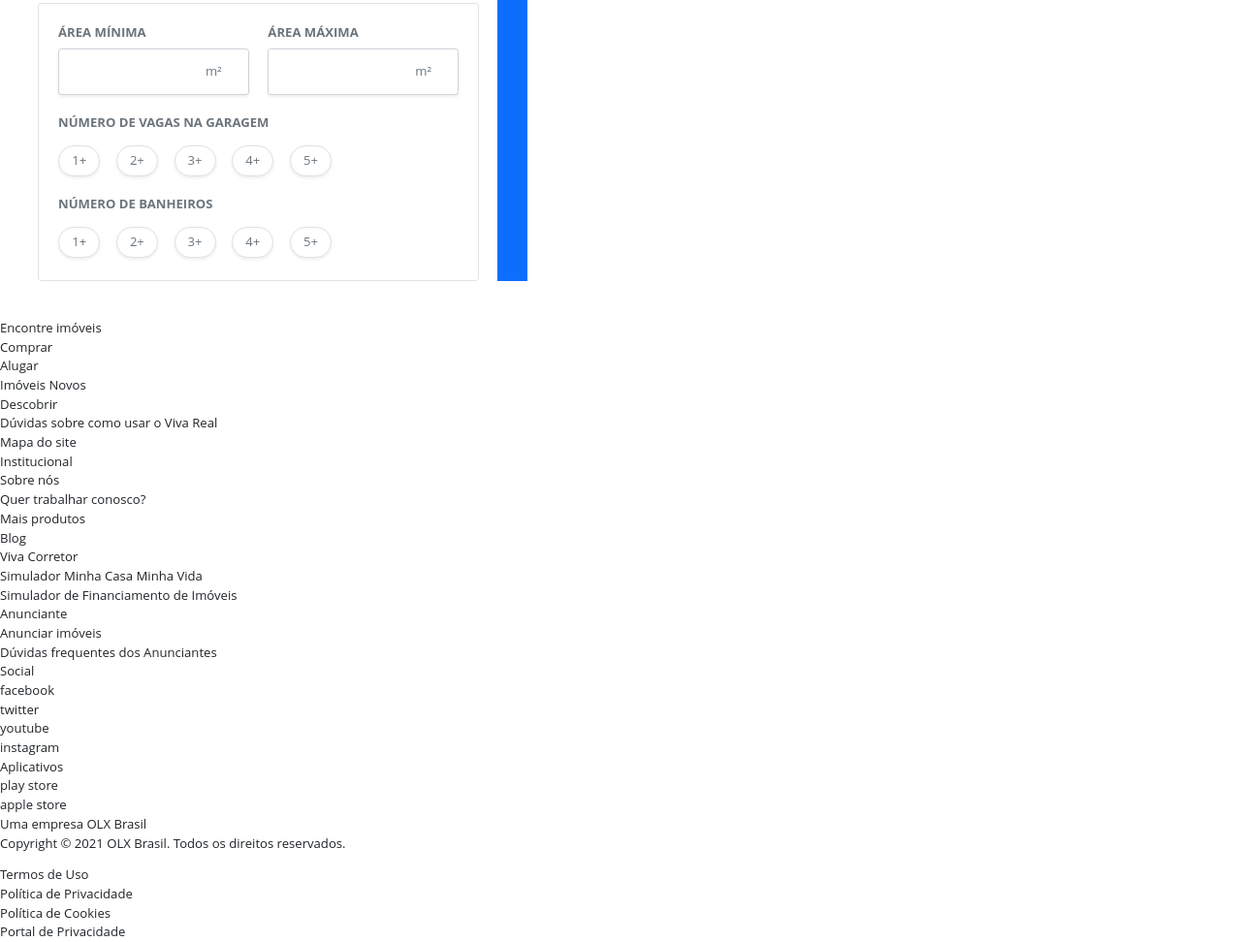
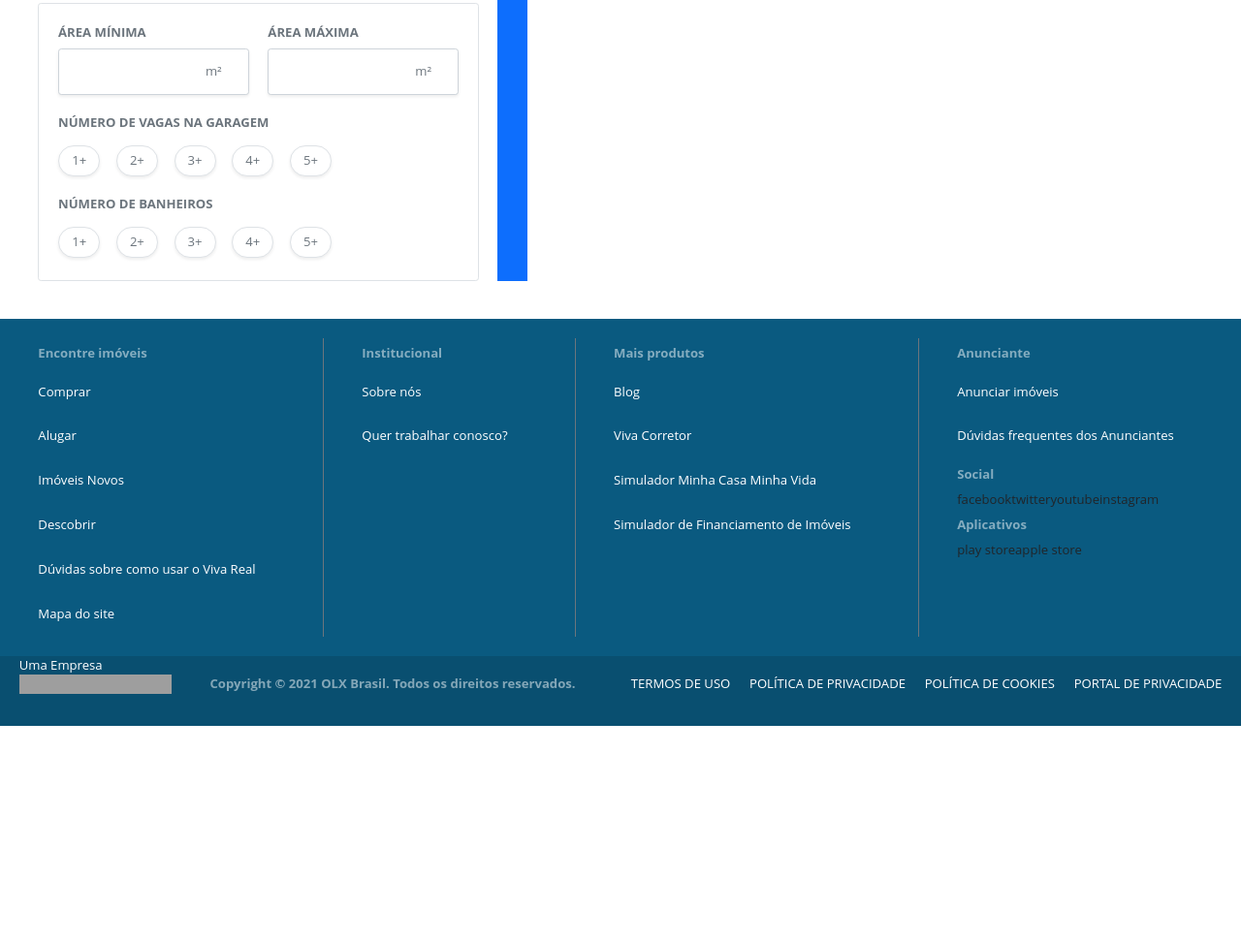
Before and after one commit to israelcena/VivaRealClone, a plain HTML site: page src/index.html in a window 1280 px wide. Shown: the part 618-1590 px from the top of the page at 97% size. After the commit the page ends 1367 px from the top, so only its background shows below. Drawn offline with nearby package versions, Linux system fonts and the light colour scheme; no server answers; grey boxes are pictures that could not be loaded.

Commit message:
include footer

```diff
--- a/src/index.html
+++ b/src/index.html
@@ -490,28 +490,46 @@
 			</section>
 		</main>
 		<footer class="site-footer js-site-footer">
-			<div class="site-footer__container">
-				<div class="site-footer__section--pages">
-					<span class="section__title">Encontre imóveis</span>
+			<div
+				class="
+					site-footer__container
+					d-flex
+					justify-content-between
+					bg-footer
+					py-4
+				"
+			>
+				<div
+					class="
+						site-footer__section--pages
+						border-end border-secondary
+						flex-fill
+						px-5
+					"
+				>
+					<span
+						class="section__title text-white-50 d-inline-block py-2 fw-bolder"
+						>Encontre imóveis</span
+					>
 
 					<ul class="site-footer__menu">
-						<li class="menu__item">
+						<li class="menu__item text-white py-3 text-white">
 							<a href="/venda/" class="js-track">Comprar</a>
 						</li>
 
-						<li class="menu__item">
+						<li class="menu__item text-white py-3">
 							<a href="/aluguel/" class="js-track">Alugar</a>
 						</li>
 
-						<li class="menu__item">
+						<li class="menu__item text-white py-3">
 							<a href="/imoveis-lancamento/" class="js-track">Imóveis Novos</a>
 						</li>
 
-						<li class="menu__item">
+						<li class="menu__item text-white py-3">
 							<a href="/descobrir/" class="js-track">Descobrir</a>
 						</li>
 
-						<li class="menu__item">
+						<li class="menu__item text-white py-3">
 							<a
 								href="/ajuda/#ajuda-para-quem-procura"
 								rel="nofollow"
@@ -521,21 +539,31 @@
 							>
 						</li>
 
-						<li class="menu__item">
+						<li class="menu__item text-white py-3">
 							<a href="/mapa-do-site" target="_blank">Mapa do site</a>
 						</li>
 					</ul>
 				</div>
 
-				<div class="site-footer__section--institutional">
-					<span class="section__title">Institucional</span>
+				<div
+					class="
+						site-footer__section--institutional
+						border-end border-secondary
+						flex-fill
+						px-5
+					"
+				>
+					<span
+						class="section__title text-white-50 d-inline-block py-2 fw-bolder"
+						>Institucional</span
+					>
 
 					<ul class="site-footer__menu">
-						<li class="menu__item">
+						<li class="menu__item text-white py-3">
 							<a href="/empresa/" class="js-track">Sobre nós</a>
 						</li>
 
-						<li class="menu__item">
+						<li class="menu__item text-white py-3">
 							<a
 								href="https://careers.smartrecruiters.com/OLXBrasil"
 								target="_blank"
@@ -546,24 +574,34 @@
 					</ul>
 				</div>
 
-				<div class="site-footer__section--other-products">
-					<span class="section__title">Mais produtos</span>
+				<div
+					class="
+						site-footer__section--other-products
+						border-end border-secondary
+						flex-fill
+						px-5
+					"
+				>
+					<span
+						class="section__title text-white-50 d-inline-block py-2 fw-bolder"
+						>Mais produtos</span
+					>
 					<ul class="site-footer__menu">
-						<li class="menu__item">
+						<li class="menu__item text-white py-3">
 							<a href="/blog/" class="js-track">Blog</a>
 						</li>
 
-						<li class="menu__item">
+						<li class="menu__item text-white py-3">
 							<a href="/vivacorretor/" class="js-track">Viva Corretor</a>
 						</li>
 
-						<li class="menu__item">
+						<li class="menu__item text-white py-3">
 							<a href="/simulador-minha-casa-minha-vida/" class="js-track"
 								>Simulador Minha Casa Minha Vida</a
 							>
 						</li>
 
-						<li class="menu__item">
+						<li class="menu__item text-white py-3">
 							<a href="/simulador-financiamento-imovel/" class="js-track"
 								>Simulador de Financiamento de Imóveis</a
 							>
@@ -571,12 +609,15 @@
 					</ul>
 				</div>
 
-				<div class="site-footer__section--publisher-and-social">
+				<div class="site-footer__section--publisher-and-social flex-fill px-5">
 					<div class="site-footer__section--publisher">
-						<span class="section__title">Anunciante</span>
+						<span
+							class="section__title text-white-50 d-inline-block py-2 fw-bolder"
+							>Anunciante</span
+						>
 
 						<ul class="site-footer__menu">
-							<li class="menu__item">
+							<li class="menu__item text-white py-3">
 								<a
 									href="https://www.vivareal.com.br/anunciar-imoveis/?utm_source=site_footer&amp;utm_medium=vivareal_site"
 									data-utm-medium="vivareal_site"
@@ -586,7 +627,7 @@
 								>
 							</li>
 
-							<li class="menu__item">
+							<li class="menu__item text-white py-3">
 								<a
 									href="/ajuda-anunciante/#ajuda-para-quem-anuncia"
 									rel="nofollow"
@@ -598,9 +639,12 @@
 						</ul>
 					</div>
 
-					<span class="section__title">Social</span>
+					<span
+						class="section__title text-white-50 d-inline-block py-2 fw-bolder"
+						>Social</span
+					>
 
-					<ul class="site-footer__social">
+					<ul class="site-footer__social d-flex">
 						<li class="social__item social__item--facebook">
 							<a
 								href="https://www.facebook.com/VivaReal"
@@ -642,9 +686,12 @@
 						</li>
 					</ul>
 
-					<span class="section__title">Aplicativos</span>
+					<span
+						class="section__title text-white-50 d-inline-block py-2 fw-bolder"
+						>Aplicativos</span
+					>
 
-					<ul class="site-footer__mobile">
+					<ul class="site-footer__mobile d-flex">
 						<li class="mobile__item mobile__item--playstore">
 							<a
 								href="http://vr.vivareal.com/android"
@@ -666,16 +713,25 @@
 				</div>
 			</div>
 
-			<div class="site-footer__about">
-				<div class="site-footer__container">
-					<div class="site-footer__brand">Uma empresa OLX Brasil</div>
+			<div class="site-footer__about bg-footer-2 text-white">
+				<div class="site-footer__container d-flex justify-content-between p-4">
+					<div class="site-footer__brand">&nbsp;</div>
 
-					<p class="about__legal">
+					<p
+						class="
+							about__legal
+							text-white-50
+							d-inline-block
+							flex-fill
+							ps-5
+							fw-bold
+						"
+					>
 						Copyright © 2021 OLX Brasil. Todos os direitos reservados.
 					</p>
 
-					<ul class="about__terms-policy">
-						<li class="terms-policy__item js-terms-policy__item">
+					<ul class="about__terms-policy d-flex text-uppercase">
+						<li class="terms-policy__item js-terms-policy__item pe-4">
 							<a
 								href="/legal/termos/"
 								rel="nofollow"
@@ -686,7 +742,7 @@
 							</a>
 						</li>
 
-						<li class="terms-policy__item js-terms-policy__item">
+						<li class="terms-policy__item js-terms-policy__item pe-4">
 							<a
 								href="/legal/privacidade/"
 								rel="nofollow"
@@ -697,7 +753,7 @@
 							>
 						</li>
 
-						<li class="terms-policy__item js-terms-policy__item">
+						<li class="terms-policy__item js-terms-policy__item pe-4">
 							<a
 								href="/legal/cookies/"
 								rel="nofollow"
--- a/src/style.css
+++ b/src/style.css
@@ -9,6 +9,10 @@
 
 a {
 	text-decoration: none;
+	color: inherit;
+}
+
+a:hover {
 	color: inherit;
 }
 
@@ -78,3 +82,30 @@ body {
 	width: calc(4rem + 0.75rem);
 	border-radius: 5rem;
 }
+
+/* footer */
+
+.bg-footer {
+	background-color: #0a5a80;
+}
+
+.bg-footer-2 {
+	background-color: #094f70;
+}
+
+.site-footer__brand {
+	white-space: nowrap;
+	background: url(https://cdn1.vivareal.com/p/1-ba36604/v/static/app/svg/styleguide/logo/olxbr-branco.svg)
+		no-repeat bottom;
+	background-size: cover;
+	width: 12em;
+	height: 100%;
+	display: inline-block;
+	position: relative;
+}
+
+.site-footer__brand::before {
+	position: absolute;
+	content: "Uma Empresa";
+	top: -1.5em;
+}
```
